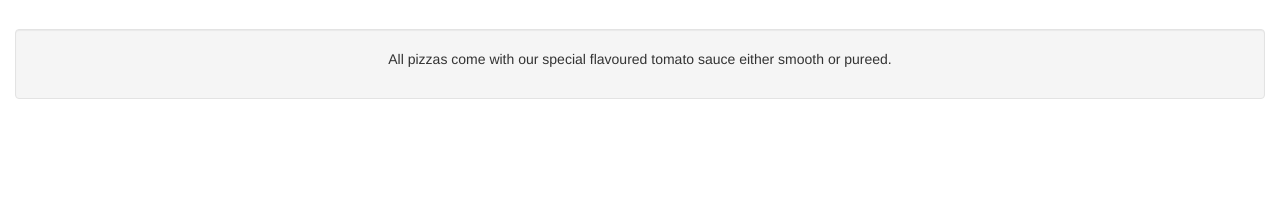
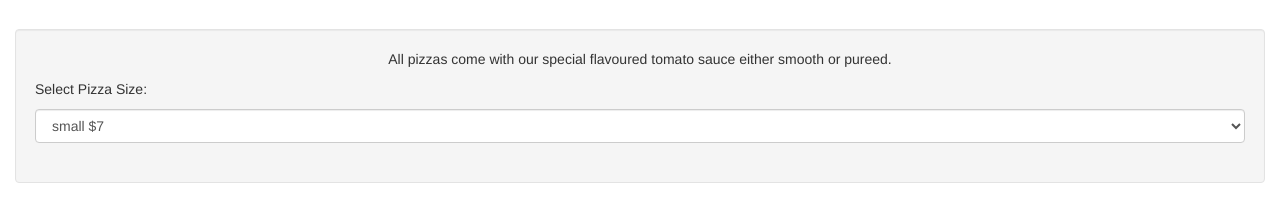
Before and after one commit to brianmunene001/Pizzah, a plain HTML site: page index.html in a window 1280 px wide. Shown: the part 227-448 px from the top of the page. Drawn offline with nearby package versions, Linux system fonts and the light colour scheme.

Commit message:
adds eight tags

```diff
--- a/index.html
+++ b/index.html
@@ -19,5 +19,13 @@
         <div class="well Crazy Pizza">
             <p class="text-center">All pizzas come with our special flavoured tomato sauce either smooth or pureed.</p>
             <form id="pizzaForm">
+                    <p class="qHeader">Select Pizza Size:</p>
+                    <select class="form-control" id="size">
+                      <option value="Small">small $7</option>
+                      <option value="Medium">Medium $9</option>
+                      <option value="Large">Large $11</option>
+                      <option value="Extra Large">Extra Large $16</option>
+                    </select>
+                    <br>
 </body>
 </html>
```
